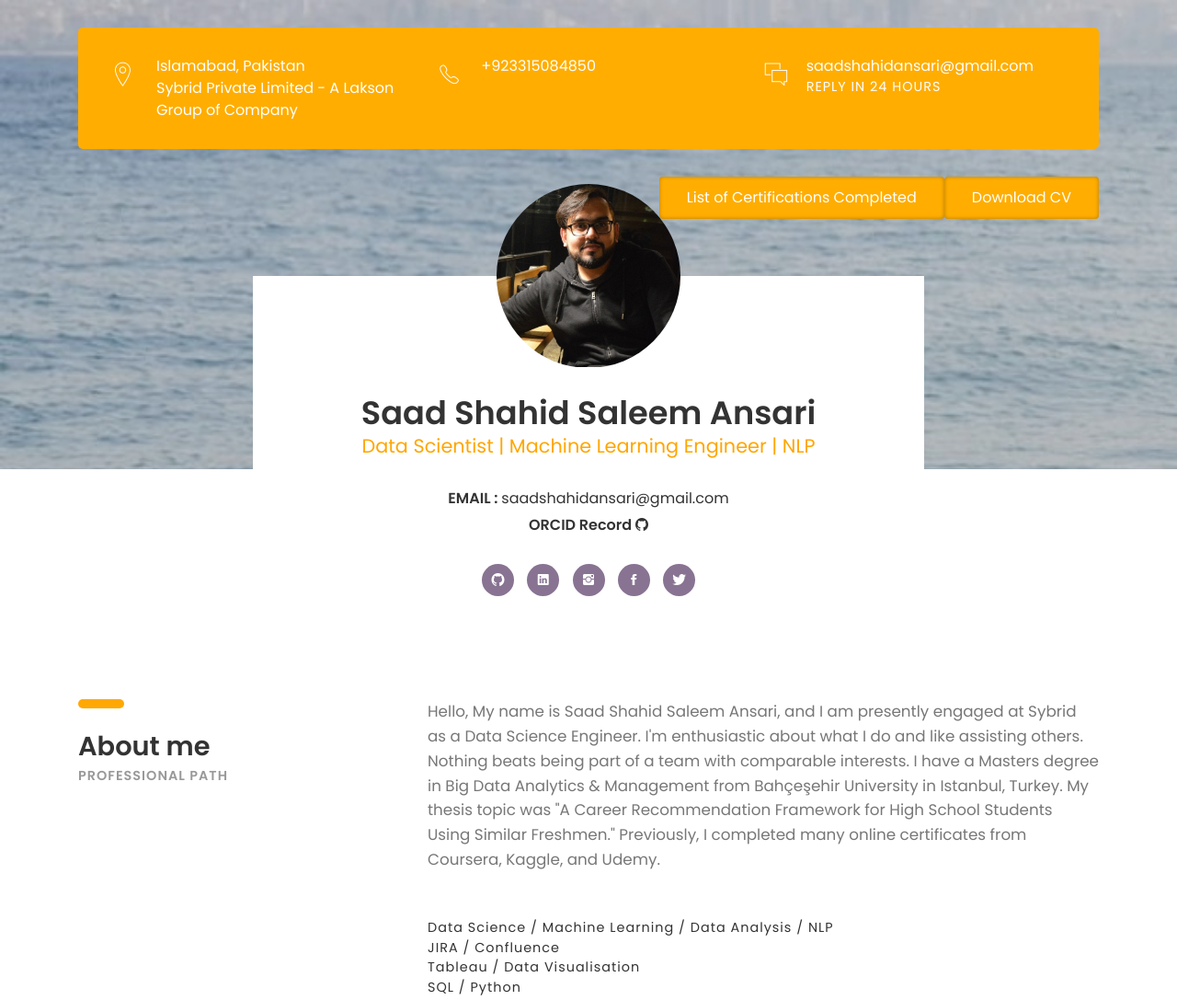
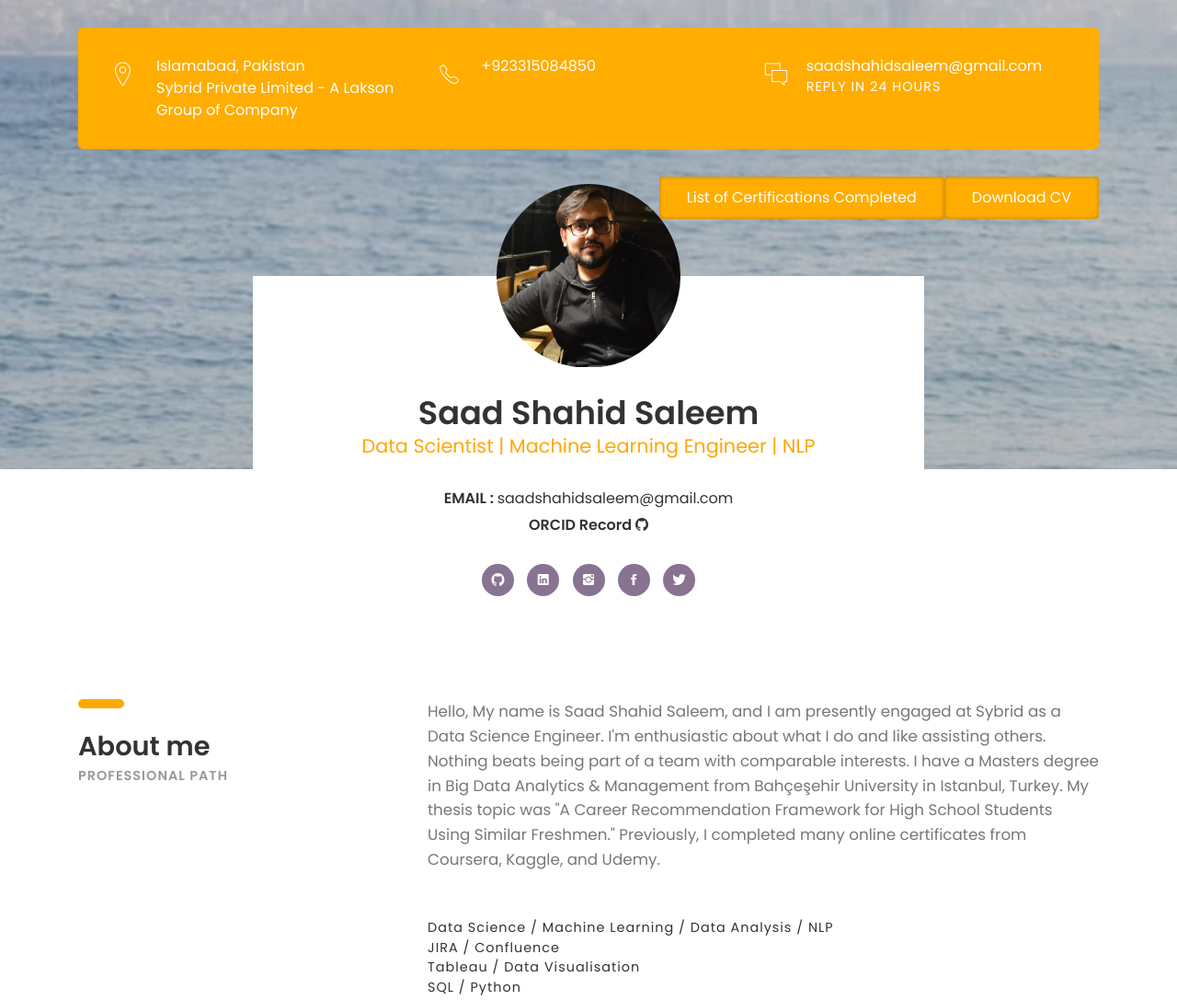
Before and after one commit to Saad20x/Saad20x.github.io, a plain HTML site: page index.html in a window 1280 px wide. Shown: the top 1087 px of the page at 92% size. Drawn offline with Linux system fonts and the light colour scheme; files whose address does not match are found by name.

Commit message:
Update index.html

```diff
--- a/index.html
+++ b/index.html
@@ -20,7 +20,7 @@ j=d.createElement(s),dl=l!='dataLayer'?'&l='+l:'';j.async=true;j.src=
 <!-- End Google Tag Manager -->
 
 	<link rel="icon" href="me.ico" />
-	<title>Saad Shahid Saleem Ansari Profile</title>
+	<title>Saad Shahid Saleem Profile</title>
 	<meta http-equiv="X-UA-Compatible" content="IE=edge">
     <meta name="viewport" content="width=device-width, initial-scale=1">
 	<meta charset="UTF-8">
@@ -78,7 +78,7 @@ height="0" width="0" style="display:none;visibility:hidden"></iframe></noscript>
 						<div class="info">
 							<i class="icon ion-ios-chatboxes-outline"></i>
 							<div class="right-area">
-								<h5>saadshahidansari@gmail.com</h5>
+								<h5>saadshahidsaleem@gmail.com</h5>
 								<h6>REPLY IN 24 HOURS</h6>
 							</div><!-- right-area -->
 						</div><!-- info -->
@@ -103,11 +103,11 @@ height="0" width="0" style="display:none;visibility:hidden"></iframe></noscript>
 					<div class="intro">
 						<div class="profile-img"><img src="images/profile-1-250x250.jpg
 " alt=""></div>
-						<h2><b>Saad Shahid Saleem Ansari</b></h2>
+						<h2><b>Saad Shahid Saleem</b></h2>
 						<h4 class="font-yellow">Data Scientist | Machine Learning Engineer | NLP</h4>
 						<ul class="information margin-tb-30">
 
-							<li><b>EMAIL : </b>saadshahidansari@gmail.com</li>
+							<li><b>EMAIL : </b>saadshahidsaleem@gmail.com</li>
 							<li><b>ORCID Record <a href="https://orcid.org/0000-0002-8702-5643" target="_blank"><i class="ion-social-github"></i></a> </b></li>
 						</ul>
 						<ul class="social-icons">
@@ -138,7 +138,7 @@ height="0" width="0" style="display:none;visibility:hidden"></iframe></noscript>
 					</div>
 				</div><!-- col-sm-4 -->
 				<div class="col-sm-8">
-					<p class="margin-b-50">Hello, My name is Saad Shahid Saleem Ansari, and I am presently engaged at Sybrid as a Data Science Engineer. I'm enthusiastic about what I do and like assisting others. Nothing beats being part of a team with comparable interests. I have a Masters degree in Big Data Analytics & Management from Bahçeşehir University in Istanbul, Turkey. My thesis topic was "A Career Recommendation Framework for High School Students Using Similar Freshmen." Previously, I completed many online certificates from Coursera, Kaggle, and Udemy.</p>
+					<p class="margin-b-50">Hello, My name is Saad Shahid Saleem, and I am presently engaged at Sybrid as a Data Science Engineer. I'm enthusiastic about what I do and like assisting others. Nothing beats being part of a team with comparable interests. I have a Masters degree in Big Data Analytics & Management from Bahçeşehir University in Istanbul, Turkey. My thesis topic was "A Career Recommendation Framework for High School Students Using Similar Freshmen." Previously, I completed many online certificates from Coursera, Kaggle, and Udemy.</p>
 
 					<div>
 						<div>
```
